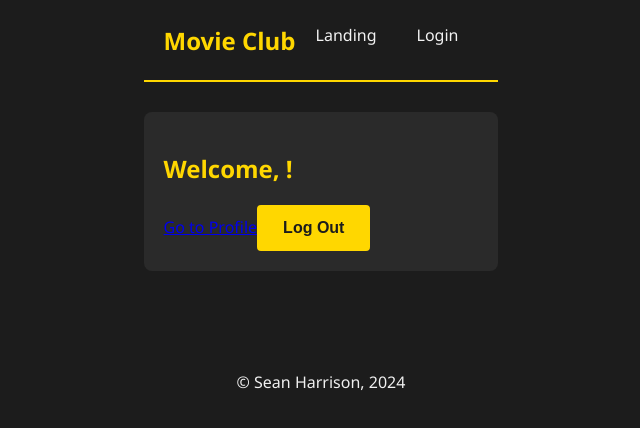
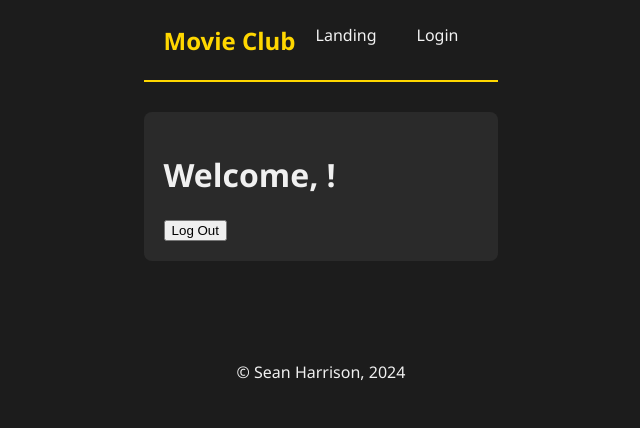
Before and after one commit to Iskander789/Movie-Club-App---Solo-Project, a React (Vite) app: page /home in a window 1280 px wide. Shown: the top 428 px of the page, without its empty margins (319-959 px from the left). Built offline with nearby package versions, Linux system fonts and the light colour scheme.

Commit message:
Added Profile link to navigation bar for logged-in users and removed redundant Go to Profile link from Home page. Updated navigation logic to display links based on user status and current page.

```diff
--- a/src/components/Nav/Nav.jsx
+++ b/src/components/Nav/Nav.jsx
@@ -13,9 +13,9 @@ function Nav() {
     <nav className="nav">
       <div className="nav-title">Movie Club</div>
       <ul style={{ display: 'flex', listStyle: 'none', margin: 0, padding: 0 }}>
-        {!isLoggedIn && location.pathname !== '/landing' && (
+        {!isLoggedIn && location.pathname !== '/' && (
           <li>
-            <Link to="/landing" className="navLink">Landing</Link>
+            <Link to="/" className="navLink">Landing</Link>
           </li>
         )}
         {isLoggedIn && location.pathname !== '/home' && (
@@ -31,6 +31,11 @@ function Nav() {
         {isLoggedIn && location.pathname !== '/about' && (
           <li>
             <Link to="/about" className="navLink">About</Link>
+          </li>
+        )}
+        {isLoggedIn && location.pathname !== '/profile' && (
+          <li>
+            <Link to="/profile" className="navLink">Profile</Link>
           </li>
         )}
         {isLoggedIn ? (
--- a/src/components/UserPage/UserPage.jsx
+++ b/src/components/UserPage/UserPage.jsx
@@ -1,16 +1,20 @@
 import React from 'react';
-import LogOutButton from '../LogOutButton/LogOutButton';
 import { useSelector } from 'react-redux';
-import { Link } from 'react-router-dom';
+import { useHistory } from 'react-router-dom';
 
 function UserPage() {
   const user = useSelector((store) => store.user);
+  const history = useHistory();
+
+  const handleLogout = () => {
+    // Logic to log out the user
+  };
 
   return (
     <div className="container">
-      <h2>Welcome, {user.username}!</h2>
-      <Link to="/profile">Go to Profile</Link>
-      <LogOutButton className="btn" />
+      <h1>Welcome, {user.username}!</h1>
+      {/* Remove the "Go to Profile" link from here */}
+      <button onClick={handleLogout}>Log Out</button>
     </div>
   );
 }
```
